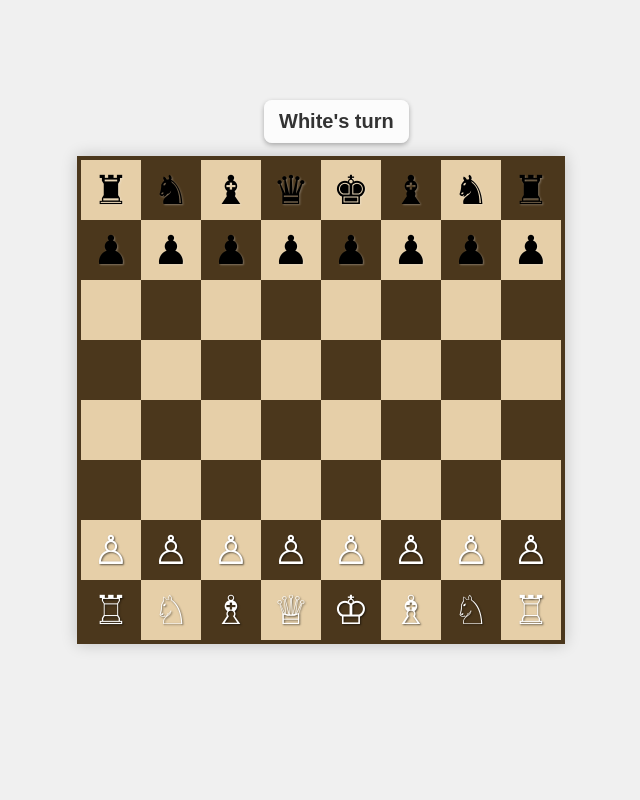
After one commit to misterfley/Mon-projet, a PHP site: page /index.php in a window 1280 px wide. The commit adds this page. Shown: the whole page, without its empty margins (319-959 px from the left). Run offline with PHP 8.4, Linux system fonts and the light colour scheme.

Commit message:
roi en echec

```diff
--- /dev/null
+++ b/index.php
@@ -0,0 +1,97 @@
+<!DOCTYPE html>
+<html lang="fr">
+
+<head>
+  <meta charset="UTF-8" />
+  <meta name="viewport" content="width=device-width, initial-scale=1.0" />
+  <title>Jeu d'échecs</title>
+  <link rel="stylesheet" href="style.css" />
+</head>
+
+<body>
+  <div class="player-indicator">White's turn</div>
+  <div class="board">
+    <!-- Rangée 1 pour les pièces noires -->
+    <div class="square light" id="a8"><span class="black-piece">♜</span></div>
+    <div class="square dark" id="b8"><span class="black-piece">♞</span></div>
+    <div class="square light" id="c8"><span class="black-piece">♝</span></div>
+    <div class="square dark" id="d8"><span class="black-piece">♛</span></div>
+    <div class="square light" id="e8"><span class="black-piece">♚</span></div>
+    <div class="square dark" id="f8"><span class="black-piece">♝</span></div>
+    <div class="square light" id="g8"><span class="black-piece">♞</span></div>
+    <div class="square dark" id="h8"><span class="black-piece">♜</span></div>
+
+    <!-- Rangée 2 pour les pions noirs -->
+    <div class="square dark" id="a7"><span class="black-piece">♟</span></div>
+    <div class="square light" id="b7"><span class="black-piece">♟</span></div>
+    <div class="square dark" id="c7"><span class="black-piece">♟</span></div>
+    <div class="square light" id="d7"><span class="black-piece">♟</span></div>
+    <div class="square dark" id="e7"><span class="black-piece">♟</span></div>
+    <div class="square light" id="f7"><span class="black-piece">♟</span></div>
+    <div class="square dark" id="g7"><span class="black-piece">♟</span></div>
+    <div class="square light" id="h7"><span class="black-piece">♟</span></div>
+
+    <!-- Rangée 3 -->
+    <div class="square light" id="a6"></div>
+    <div class="square dark" id="b6"></div>
+    <div class="square light" id="c6"></div>
+    <div class="square dark" id="d6"></div>
+    <div class="square light" id="e6"></div>
+    <div class="square dark" id="f6"></div>
+    <div class="square light" id="g6"></div>
+    <div class="square dark" id="h6"></div>
+
+    <!-- Rangée 4 -->
+    <div class="square dark" id="a5"></div>
+    <div class="square light" id="b5"></div>
+    <div class="square dark" id="c5"></div>
+    <div class="square light" id="d5"></div>
+    <div class="square dark" id="e5"></div>
+    <div class="square light" id="f5"></div>
+    <div class="square dark" id="g5"></div>
+    <div class="square light" id="h5"></div>
+
+    <!-- Rangée 5 -->
+    <div class="square light" id="a4"></div>
+    <div class="square dark" id="b4"></div>
+    <div class="square light" id="c4"></div>
+    <div class="square dark" id="d4"></div>
+    <div class="square light" id="e4"></div>
+    <div class="square dark" id="f4"></div>
+    <div class="square light" id="g4"></div>
+    <div class="square dark" id="h4"></div>
+
+    <!-- Rangée 6 -->
+    <div class="square dark" id="a3"></div>
+    <div class="square light" id="b3"></div>
+    <div class="square dark" id="c3"></div>
+    <div class="square light" id="d3"></div>
+    <div class="square dark" id="e3"></div>
+    <div class="square light" id="f3"></div>
+    <div class="square dark" id="g3"></div>
+    <div class="square light" id="h3"></div>
+
+    <!-- Rangée 7 pour les pions blancs -->
+    <div class="square light" id="a2"><span class="white-piece">♙</span></div>
+    <div class="square dark" id="b2"><span class="white-piece">♙</span></div>
+    <div class="square light" id="c2"><span class="white-piece">♙</span></div>
+    <div class="square dark" id="d2"><span class="white-piece">♙</span></div>
+    <div class="square light" id="e2"><span class="white-piece">♙</span></div>
+    <div class="square dark" id="f2"><span class="white-piece">♙</span></div>
+    <div class="square light" id="g2"><span class="white-piece">♙</span></div>
+    <div class="square dark" id="h2"><span class="white-piece">♙</span></div>
+
+    <!-- Rangée 8 pour les pièces blanches -->
+    <div class="square dark" id="a1"><span class="white-piece">♖</span></div>
+    <div class="square light" id="b1"><span class="white-piece">♘</span></div>
+    <div class="square dark" id="c1"><span class="white-piece">♗</span></div>
+    <div class="square light" id="d1"><span class="white-piece">♕</span></div>
+    <div class="square dark" id="e1"><span class="white-piece">♔</span></div>
+    <div class="square light" id="f1"><span class="white-piece">♗</span></div>
+    <div class="square dark" id="g1"><span class="white-piece">♘</span></div>
+    <div class="square light" id="h1"><span class="white-piece">♖</span></div>
+  </div>
+  <script src="main.js"></script>
+</body>
+
+</html>
--- a/main.js
+++ b/main.js
@@ -4,41 +4,34 @@ const board = document.querySelector(".board");
 const squares = document.querySelectorAll(".square");
 
 function getPieceColor(piece) {
-  if (piece.classList.contains("white-piece")) {
-    return "white";
-  } else if (piece.classList.contains("black-piece")) {
-    return "black";
-  }
+  if (!piece) return null;
+  if (piece.classList.contains("white-piece")) return "white";
+  if (piece.classList.contains("black-piece")) return "black";
   return null;
 }
 
 function getPieceType(piece) {
-  const pieceChar = piece.textContent;
-  switch (pieceChar) {
-    case "♟":
-    case "♙":
-      return "pawn";
-    case "♜":
-    case "♖":
-      return "rook";
-    case "♞":
-    case "♘":
-      return "knight";
-    case "♝":
-    case "♗":
-      return "bishop";
-    case "♛":
-    case "♕":
-      return "queen";
-    case "♚":
-    case "♔":
-      return "king";
-    default:
-      return null;
-  }
+  const pieceChar = piece?.textContent;
+  const pieceMap = {
+    "♟": "pawn",
+    "♙": "pawn",
+    "♜": "rook",
+    "♖": "rook",
+    "♞": "knight",
+    "♘": "knight",
+    "♝": "bishop",
+    "♗": "bishop",
+    "♛": "queen",
+    "♕": "queen",
+    "♚": "king",
+    "♔": "king",
+  };
+  return pieceMap[pieceChar] || null;
 }
 
 function isValidMove(piece, fromSquare, toSquare) {
+  if (!piece) return false;
+
   const pieceType = getPieceType(piece);
   const fromId = fromSquare.id;
   const toId = toSquare.id;
@@ -49,9 +42,8 @@ function isValidMove(piece, fromSquare, toSquare) {
   const toRank = parseInt(toId.charAt(1), 10);
 
   const targetPiece = toSquare.querySelector("span");
-  if (targetPiece && getPieceColor(targetPiece) === getPieceColor(piece)) {
+  if (targetPiece && getPieceColor(targetPiece) === getPieceColor(piece))
     return false;
-  }
 
   switch (pieceType) {
     case "pawn":
@@ -78,7 +70,7 @@ function isValidMove(piece, fromSquare, toSquare) {
   }
 }
 
-// Vérifie si le chemin est bloqué pour la tour, le fou et la dame
+// Vérifie si le chemin est bloqué (tour, fou, reine)
 function isPathClear(fromFile, fromRank, toFile, toRank) {
   let fileStep = fromFile < toFile ? 1 : fromFile > toFile ? -1 : 0;
   let rankStep = fromRank < toRank ? 1 : fromRank > toRank ? -1 : 0;
@@ -88,16 +80,14 @@ function isPathClear(fromFile, fromRank, toFile, toRank) {
 
   while (file !== toFile.charCodeAt(0) || rank !== toRank) {
     let square = document.getElementById(String.fromCharCode(file) + rank);
-    if (square && square.querySelector("span")) {
-      return false;
-    }
+    if (square?.querySelector("span")) return false;
     file += fileStep;
     rank += rankStep;
   }
   return true;
 }
 
-// Vérification des mouvements
+// Vérif  mouvements spécifiques
 function isValidPawnMove(
   piece,
   fromFile,
@@ -109,26 +99,21 @@ function isValidPawnMove(
   const direction = getPieceColor(piece) === "white" ? 1 : -1;
   const startRank = getPieceColor(piece) === "white" ? 2 : 7;
 
-  if (fromFile === toFile && toRank === fromRank + direction && !targetPiece) {
+  if (fromFile === toFile && toRank === fromRank + direction && !targetPiece)
     return true;
-  }
-
   if (
     fromFile === toFile &&
     fromRank === startRank &&
-    toRank === fromRank + 2 * direction
-  ) {
-    let midSquare = document.getElementById(fromFile + (fromRank + direction));
-    return midSquare && !midSquare.querySelector("span") && !targetPiece;
-  }
-
+    toRank === fromRank + 2 * direction &&
+    !targetPiece
+  )
+    return true;
   if (
     Math.abs(toFile.charCodeAt(0) - fromFile.charCodeAt(0)) === 1 &&
     toRank === fromRank + direction &&
     targetPiece
-  ) {
+  )
     return true;
-  }
 
   return false;
 }
@@ -169,47 +154,184 @@ function isValidKnightMove(fromFile, fromRank, toFile, toRank) {
     (fileDiff === 2 && rankDiff === 1) || (fileDiff === 1 && rankDiff === 2)
   );
 }
+function updatePlayerIndicator() {
+  console.log("Mise à jour de l'indicateur de joueur...");
 
-// Gestion du clic sur une case
+  const indicator = document.querySelector(".player-indicator");
+  if (!indicator) {
+    console.error("L'élément .player-indicator n'a pas été trouvé !");
+    return;
+  }
+
+  indicator.classList.add("fade-up");
+  indicator.innerHTML = `${
+    currentPlayer.charAt(0).toUpperCase() + currentPlayer.slice(1)
+  }'s turn`;
+
+  setTimeout(() => {
+    indicator.classList.remove("fade-up");
+  }, 500);
+}
+
+// Gestion  clic sur une case
 function handleClick(e) {
   const square = e.target.closest(".square");
   if (!square) return;
 
   const piece = square.querySelector("span");
+
   if (selectedSquare) {
     if (
       isValidMove(selectedSquare.querySelector("span"), selectedSquare, square)
     ) {
+      //   mouvement laisse  roi en échec?
+      if (isKingInCheckAfterMove(selectedSquare, square, currentPlayer)) {
+        alert("Mouvement illégal : votre roi serait en échec !");
+        selectedSquare.classList.remove("selected");
+        selectedSquare = null;
+        return;
+      }
+
+      // Déplacement valide, maj echiquier
       square.innerHTML = selectedSquare.innerHTML;
       selectedSquare.innerHTML = "";
       selectedSquare.classList.remove("selected");
       selectedSquare = null;
 
+      // Vérif après chaque coup
+      if (isKingInCheck(currentPlayer)) {
+        alert("Échec !");
+      }
+
       currentPlayer = currentPlayer === "white" ? "black" : "white";
       updatePlayerIndicator();
+      checkGameStatus();
     } else {
+      // Déplacement invalide
       selectedSquare.classList.remove("selected");
       selectedSquare = null;
     }
   } else if (piece && getPieceColor(piece) === currentPlayer) {
-    if (selectedSquare) {
-      selectedSquare.classList.remove("selected");
-    }
+    if (selectedSquare) selectedSquare.classList.remove("selected");
     selectedSquare = square;
     selectedSquare.classList.add("selected");
   }
 }
 
-function updatePlayerIndicator() {
-  const indicator = document.querySelector(".player-indicator");
-  indicator.classList.add("fade-up");
-  indicator.innerHTML = `${
-    currentPlayer.charAt(0).toUpperCase() + currentPlayer.slice(1)
-  }'s turn`;
-  setTimeout(() => {
-    indicator.classList.remove("fade-up");
-  }, "500");
+function isKingInCheck(color) {
+  // Trouver position  roi du joueur actuel
+  const kingSquare = [...document.querySelectorAll(".square")].find(
+    (square) => {
+      const piece = square.querySelector("span");
+      return (
+        piece &&
+        getPieceColor(piece) === color &&
+        getPieceType(piece) === "king"
+      );
+    }
+  );
+
+  if (!kingSquare) return false; // Sécurité : le roi ne devrait jamais disparaître
+
+  // Vérif si pièce adverse peut capturer roi
+  return [...document.querySelectorAll(".square")].some((square) => {
+    const piece = square.querySelector("span");
+    if (piece && getPieceColor(piece) !== color) {
+      return isValidMove(piece, square, kingSquare);
+    }
+    return false;
+  });
+}
+function isKingInCheckAfterMove(fromSquare, toSquare, color) {
+  const tempContent = toSquare.innerHTML;
+  toSquare.innerHTML = fromSquare.innerHTML;
+  fromSquare.innerHTML = "";
+
+  const kingInCheck = isKingInCheck(color);
+
+  // Restaurer état initial
+  fromSquare.innerHTML = toSquare.innerHTML;
+  toSquare.innerHTML = tempContent;
+
+  return kingInCheck;
 }
 
-squares.forEach((square) => square.addEventListener("click", handleClick));
-updatePlayerIndicator();
+function checkGameStatus() {
+  if (isKingInCheck(currentPlayer)) {
+    if (!canKingEscape(currentPlayer) && !canBlockCheck(currentPlayer)) {
+      alert(
+        `Échec et mat ! ${currentPlayer === "white" ? "Noir" : "Blanc"} gagne !`
+      );
+    } else {
+      alert("Échec !");
+    }
+  }
+}
+function canKingEscape(color) {
+  const kingSquare = [...document.querySelectorAll(".square")].find(
+    (square) => {
+      const piece = square.querySelector("span");
+      return (
+        piece &&
+        getPieceColor(piece) === color &&
+        getPieceType(piece) === "king"
+      );
+    }
+  );
+
+  if (!kingSquare) return false;
+
+  const kingMoves = [
+    [1, 0],
+    [-1, 0],
+    [0, 1],
+    [0, -1],
+    [1, 1],
+    [-1, -1],
+    [1, -1],
+    [-1, 1],
+  ];
+
+  return kingMoves.some(([dx, dy]) => {
+    const newFile = String.fromCharCode(kingSquare.id.charCodeAt(0) + dx);
+    const newRank = parseInt(kingSquare.id.charAt(1), 10) + dy;
+    const newSquare = document.getElementById(newFile + newRank);
+
+    if (
+      newSquare &&
+      (!newSquare.querySelector("span") ||
+        getPieceColor(newSquare.querySelector("span")) !== color)
+    ) {
+      return !isKingInCheckAfterMove(kingSquare, newSquare, color);
+    }
+    return false;
+  });
+}
+
+function canBlockCheck(color) {
+  const pieces = [...document.querySelectorAll(".square")].filter((square) => {
+    const piece = square.querySelector("span");
+    return piece && getPieceColor(piece) === color;
+  });
+
+  return pieces.some((square) => {
+    const piece = square.querySelector("span");
+    return [...document.querySelectorAll(".square")].some((target) => {
+      if (
+        target !== square &&
+        (!target.querySelector("span") ||
+          getPieceColor(target.querySelector("span")) !== color)
+      ) {
+        return (
+          isValidMove(piece, square, target) &&
+          !isKingInCheckAfterMove(square, target, color)
+        );
+      }
+      return false;
+    });
+  });
+}
+
+squares.forEach((square) => {
+  square.addEventListener("click", handleClick);
+});
--- a/style.css
+++ b/style.css
@@ -12,6 +12,7 @@
 .fade-up {
   animation: fadeInUp 0.4s ease-out forwards;
 }
+
 body {
   position: relative;
   display: flex;
@@ -59,8 +60,9 @@ body {
 
 .square.valid-move {
   background-color: #fdd835;
+  border: 3px solid #fbc02d;
   cursor: pointer;
-  transition: background-color 0.2s;
+  transition: background-color 0.2s, border 0.2s;
 }
 
 .player-indicator {
@@ -70,6 +72,10 @@ body {
   font-size: 20px;
   font-weight: bold;
   color: #333;
+  background: rgba(255, 255, 255, 0.8);
+  padding: 10px 15px;
+  border-radius: 8px;
+  box-shadow: 0 2px 5px rgba(0, 0, 0, 0.3);
 }
 
 .square.highlight {
@@ -87,8 +93,14 @@ body {
 
 .white-piece {
   color: white;
+  text-shadow: 1px 1px 2px rgba(0, 0, 0, 0.6);
 }
 
 .black-piece {
   color: black;
+  text-shadow: 1px 1px 2px rgba(255, 255, 255, 0.3);
 }
+
+.piece-move {
+  transition: transform 0.3s ease-in-out;
+}
```
Also changed, not shown: index.html (deleted, +0 -94 lines).
